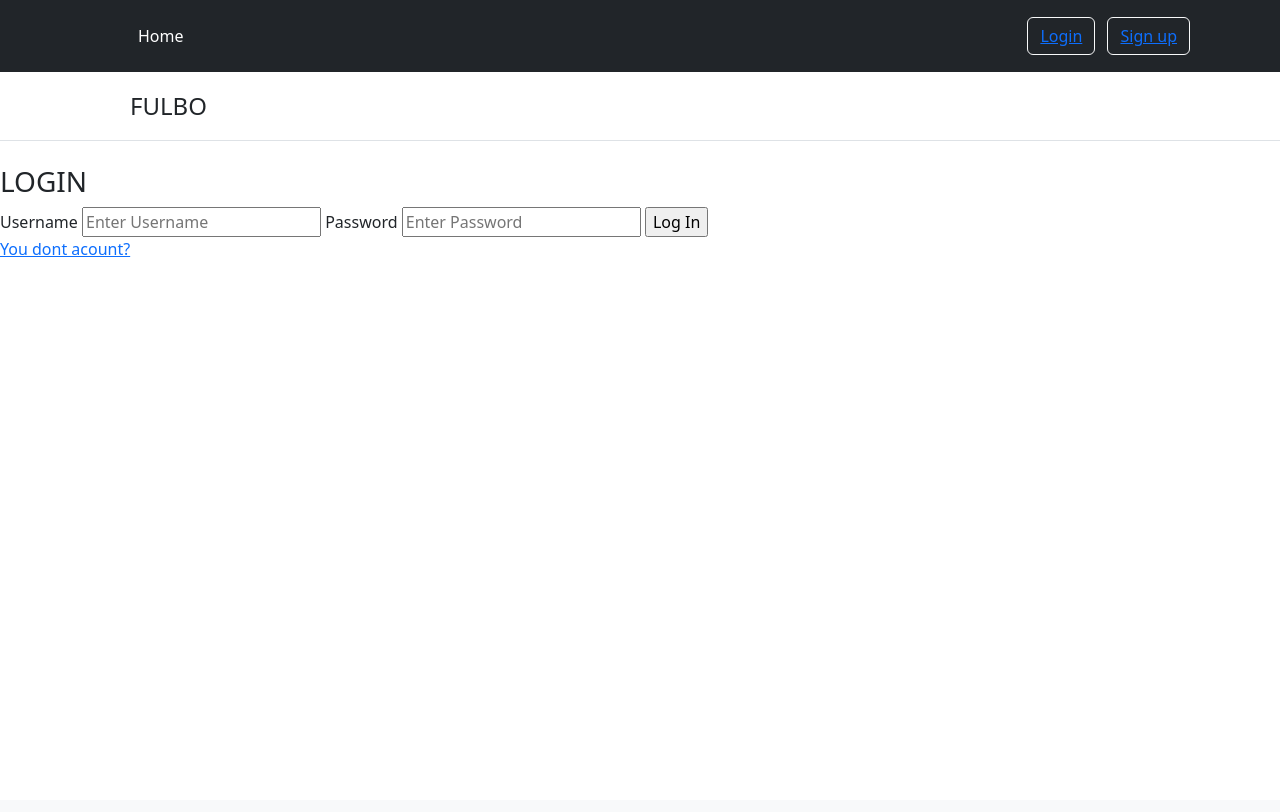
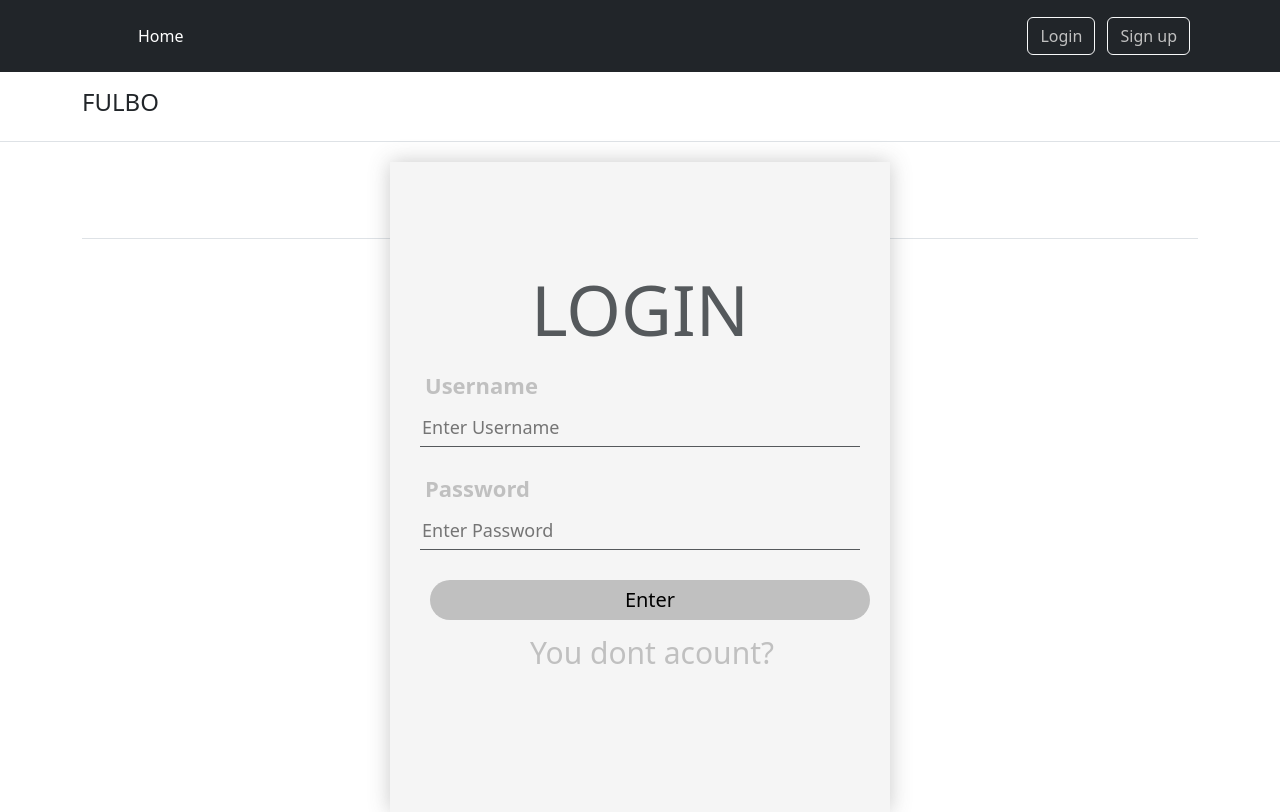
Before and after one commit to ReyesAbelHernan/futbol, a PHP site: page /login in a window 1280 px wide. Before the commit the page ends 257 px from the top, so only its background shows below. Run offline with PHP 8.4, Linux system fonts and the light colour scheme.

Commit message:
version 0.8

```diff
--- /dev/null
+++ b/css/login.css
@@ -0,0 +1,226 @@
+.logincaja {
+    background: #f5f5f5;
+    box-shadow: 0 0 20px 0 rgba(71, 71, 71, 0.295);
+    width: 500px;
+    height: 650px;
+    top: 59%;
+    left: 50%;
+    margin-top: 15px;
+    position: absolute;
+    transform: translate(-50%, -50%);
+    box-sizing: border-box;
+    padding: 70px 30px;
+
+}
+
+.logincaja form{
+    display: flex;
+    flex-direction: column;
+    font-size: 22px;
+}
+
+.logincaja h3 {
+    margin-top: 30px;
+    padding: 5px;
+    text-align: center;
+    font-size: 70px;
+    color: #55595c;
+}
+
+.logincaja label {
+    margin: 0;
+    padding: 5px;
+    font-weight: bold;
+    display: block;
+}
+
+.logincaja input {
+    width: 100%;
+    margin-bottom: 20px;
+}
+
+.logincaja input[type="text"],
+.logincaja input[type="password"] {
+    border: none;
+    border-bottom: 1px solid #55595c;
+    background: transparent;
+    outline: none;
+    height: 40px;
+    color: #55595c;
+    font-size: 18px;
+}
+
+
+.logincaja input[type="submit"] {
+    margin: 10px;
+    border: none;
+    outline: none;
+    height: 40px;
+    background-color: #c0c0c0;
+    color: #000000;
+    font-size: 20px;
+    border-radius: 20px;
+    text-align: center;
+
+}
+
+
+.logincaja a {
+    padding: 15px;
+    text-decoration: none;
+    font-size: 30px;
+    color: #c0c0c0;
+    align-content: center;
+    margin-left: 95px;
+
+}
+
+.logincaja a:hover {
+    color: rgb(79, 48, 195);
+}
+
+.logincaja label {
+        color: #c0c0c0;
+}
+
+
+
+
+
+
+
+.text-end a {
+text-decoration: none;
+color: #c0c0c0;
+}
+
+
+
+
+
+
+
+.registro{
+    background: #f5f5f5;
+    box-shadow: 0 0 20px 0 rgba(71, 71, 71, 0.295);
+    width: 500px;
+    height: 620px;
+    top: 59%;
+    left: 50%;
+    position: absolute;
+    transform: translate(-50%, -50%);
+    box-sizing: border-box;
+    padding: 70px 30px;
+
+}
+
+.registro label{
+    color: #c0c0c0;
+}
+
+
+.registro form{
+    display: flex;
+    flex-direction: column;
+    font-size: 22px;
+}
+
+.registro h2 {
+    margin-top: 20px;
+    padding: 5px;
+    text-align: center;
+    font-size: 60px;
+    color: #55595c;
+}
+
+.registro label {
+    margin: 0;
+    padding: 5px;
+    font-weight: bold;
+    display: block;
+}
+
+.lregistro input {
+    width: 100%;
+    margin-bottom: 20px;
+}
+
+.registro input[type="text"],
+.registro input[type="password"],
+.registro input[type="email"] {
+    border: none;
+    border-bottom: 1px solid #55595c;
+    background: transparent;
+    outline: none;
+    height: 40px;
+    color: #55595c;
+    font-size: 18px;
+}
+
+
+.registro input[type="submit"] {
+    margin: 10px;
+    border: none;
+    outline: none;
+    height: 40px;
+    background-color: #55595c;
+    color: #fff;
+    font-size: 20px;
+    border-radius: 20px;
+    text-align: center;
+
+}
+
+
+.registro a {
+    padding: 15px;
+    text-decoration: none;
+    font-size: 30px;
+    line-height: 20px;
+    color: #55595c;
+    text-align: center;
+}
+
+.registro a:hover {
+    color: rgba(14, 99, 102, 0.534);
+}
+
+
+.btn-group a{
+    text-decoration: none;
+    color: #c0c0c0;
+}
+
+
+
+.filtrando {
+
+    display: flex;
+    flex-direction: column;
+
+    align-items: flex-end;
+
+}
+.filtrando label  {
+    font-size: 25px;
+    color: #55595c;
+}
+
+.filtrando select {
+    border: none;
+    outline: none;
+    text-align: center;
+    height: 40px;
+    width: 120px;
+    font-size: 20px;
+    margin: 15px;
+    background-color: #55595c;
+}
+
+.filtrando button{
+
+    height: 40px;
+    width: 120px;
+
+
+}
--- a/template/editPlayer.tpl
+++ b/template/editPlayer.tpl
@@ -20,3 +20,4 @@
     </form>
         <button type="submit">Send</button>
 </div>
+{include file="template/footer.tpl"}
--- a/template/editTeam.tpl
+++ b/template/editTeam.tpl
@@ -15,3 +15,4 @@
     {{/foreach}}
 
 </div>
+{include file="template/footer.tpl"}
--- /dev/null
+++ b/template/footer.tpl
@@ -0,0 +1,12 @@
+<div class="container">
+  <footer class="py-3 my-4">
+    <ul class="nav justify-content-center border-bottom pb-3 mb-3">
+      <li class="nav-item"><a href="#" class="nav-link px-2 text-muted">Home</a></li>
+      {if isset($username) && $username}
+          <li class="nav-item"><a href="renderNewTeam" class="nav-link px-2 text-muted">NewTeam</a></li>
+          <li class="nav-item"><a href="renderNewPlayer" class="nav-link px-2 text-muted">NewPlayer</a></li>
+      {/if}
+    </ul>
+    <p class="text-center text-muted">© 2022 Fulbo, Inc</p>
+  </footer>
+</div>
--- a/template/header.tpl
+++ b/template/header.tpl
@@ -2,11 +2,11 @@
 <html lang="en">
 
 <head>
-    <base href="{BASE_URL}">
+    <base href="{BASE_URL}/home">
     <meta charset="UTF-8">
     <meta name="viewport" main-content="width=device-width, initial-scale=1.0">
     <title>FUBOL</title>
-    <link rel="stylesheet" href="./css/style.css">
+    <link rel="stylesheet" href="./css/login.css">
     <link href="https://cdn.jsdelivr.net/npm/bootstrap@5.2.0-beta1/dist/css/bootstrap.min.css" rel="stylesheet" integrity="sha384-0evHe/X+R7YkIZDRvuzKMRqM+OrBnVFBL6DOitfPri4tjfHxaWutUpFmBp4vmVor" crossorigin="anonymous">
 </head>
 
@@ -45,9 +45,8 @@
 
 <div class="py-3 mb-4 border-bottom">
     <div class="container d-flex flex-wrap justify-content-center">
-      <a href="/" class="d-flex align-items-center mb-3 mb-lg-0 me-lg-auto text-dark text-decoration-none">
-        <svg class="bi me-2" width="40" height="32"><use xlink:href="#bootstrap"></use></svg>
-        <span class="fs-4">FULBO</span>
+      <a href="home" class="d-flex align-items-center mb-3 mb-lg-0 me-lg-auto text-dark text-decoration-none">
+        <h4>FULBO</h4>
       </a>
     </div>
 </div>
--- a/template/login.tpl
+++ b/template/login.tpl
@@ -1,4 +1,6 @@
 {include file="template/header.tpl"}
+
+
 
 
 <div class="logincaja">
@@ -10,8 +12,9 @@
         <label for="password">Password</label>
         <input type="password" placeholder="Enter Password" name='password'>
 
-        <input type="submit" value="Log In">
+        <input type="submit" value="Enter">
     </form>
     <a href="register">You dont acount?</a>
 </div>
 <a>{$mensaje}</a>
+{include file="template/footer.tpl"}
--- a/template/newPlayer.tpl
+++ b/template/newPlayer.tpl
@@ -23,3 +23,4 @@
     </form>
 </div>
 {/if}
+{include file="template/footer.tpl"}
--- a/template/register.tpl
+++ b/template/register.tpl
@@ -16,7 +16,9 @@
         <label>Email</label>
         <input type="text" placeholder="Your Email" name="email">
 
-        <input type="submit">
+        <input type="submit" value="Sign up">
     </form>
     {$mensaje}
 </div>
+
+{include file="template/footer.tpl"}
```
Also changed, not shown: template/home.tpl (+14 -3 lines), template/newTeam.tpl (+4 -3 lines), css/style.css (deleted), 1 other file.
